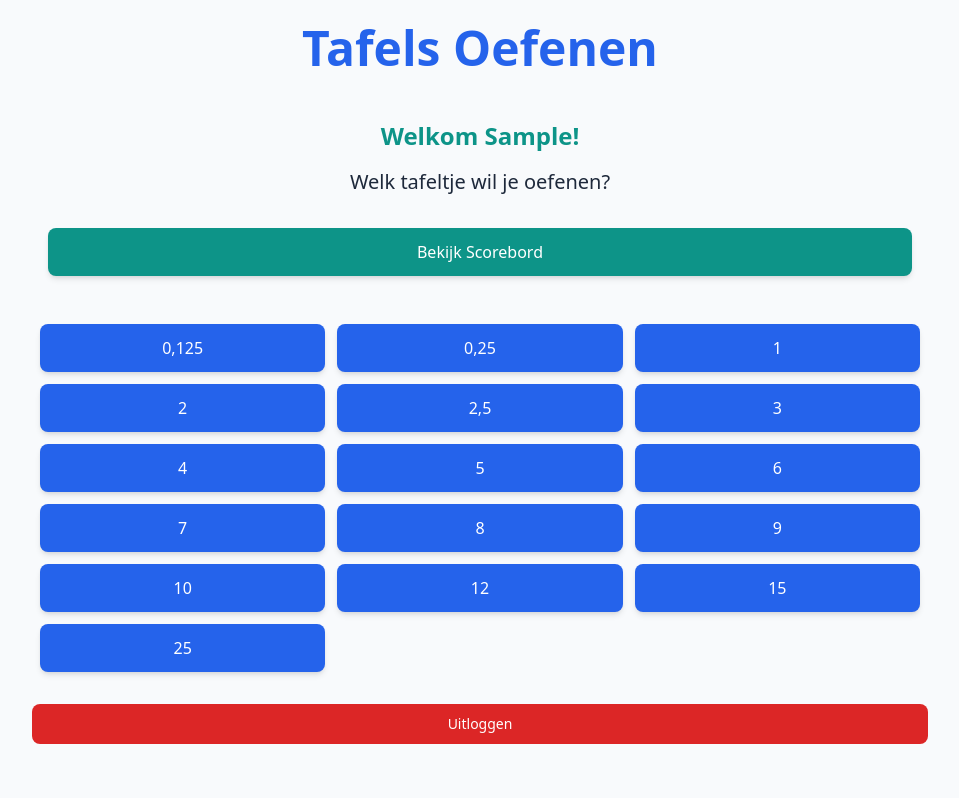
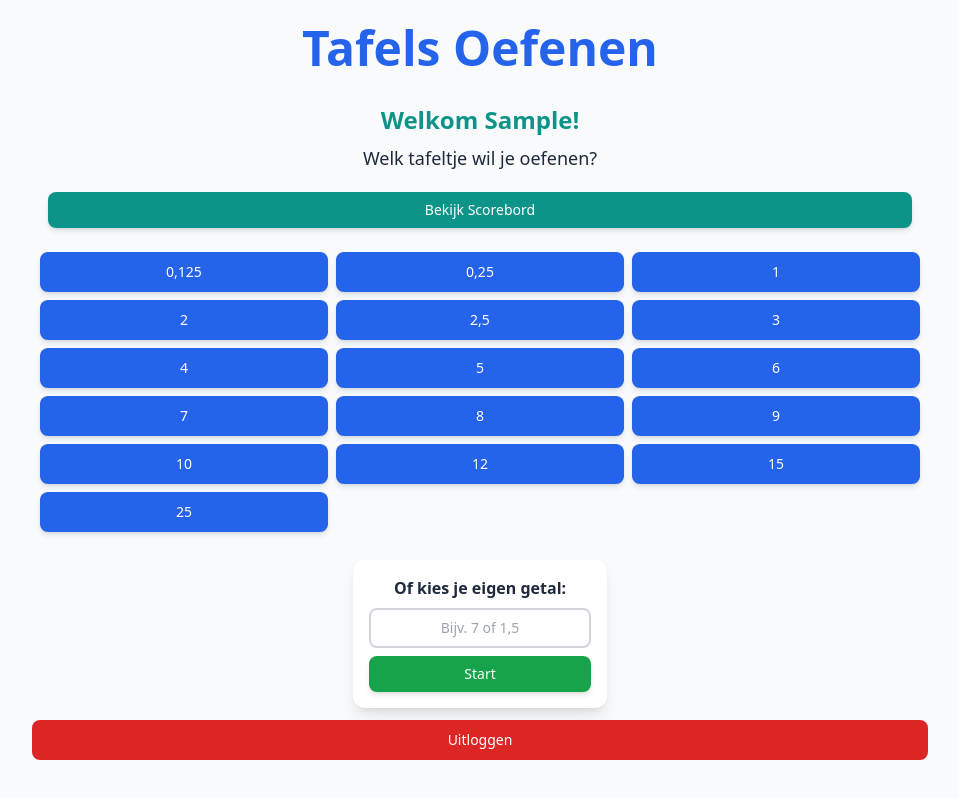
Before and after one commit to edwinbulter/multiplication-trainer, a React (Vite) app: page / in a window 1280 px wide. Both pictures are taken after typing "Sample" into the empty fields and a click on the button "Start". Shown: the whole page, without its empty margins (160-1119 px from the left). Built offline with nearby package versions, Linux system fonts and the light colour scheme.

Commit message:
Vrije keuze optie in startscherm

```diff
--- a/src/App.jsx
+++ b/src/App.jsx
@@ -14,6 +14,7 @@ const App = () => {
   const [feedback, setFeedback] = useState('');
   const [feedbackType, setFeedbackType] = useState('');
   const [isMobile, setIsMobile] = useState(false);
+  const [customTable, setCustomTable] = useState('');
 
   // Detect if virtual keyboard should be shown (mobile screens)
   useEffect(() => {
@@ -96,6 +97,16 @@ const App = () => {
     setIsComplete(false);
   };
 
+  // Handle custom table submission
+  const handleCustomTableSubmit = (e) => {
+    e.preventDefault();
+    const tableValue = parseFloat(customTable.replace(',', '.'));
+    if (!isNaN(tableValue) && tableValue > 0) {
+      startPractice(tableValue);
+      setCustomTable('');
+    }
+  };
+
   // Handle answer submission
   const handleSubmit = (e) => {
     e.preventDefault();
@@ -159,22 +170,47 @@ const App = () => {
           </form>
         </div>
       ) : !selectedTable && !showScores ? (
-        <div className="my-8 flex flex-col items-stretch w-full text-center max-w-4xl">
-          <h2 className="text-teal-600 text-3xl mb-6 font-semibold sm:text-2xl sm:mb-4">Welkom {username}!</h2>
-          <h3 className="text-slate-800 text-2xl mb-4 sm:text-xl">Welk tafeltje wil je oefenen?</h3>
-          <button className="bg-teal-600 text-white border-none rounded-lg px-6 py-3 text-base cursor-pointer transition-all hover:bg-teal-700 hover:shadow-lg shadow-md mx-4 my-4" onClick={() => setShowScores(true)}>
+        <div className="my-4 flex flex-col items-stretch w-full text-center max-w-4xl">
+          <h2 className="text-teal-600 text-3xl mb-3 font-semibold sm:text-2xl sm:mb-2">Welkom {username}!</h2>
+          <h3 className="text-slate-800 text-xl mb-3 sm:text-lg">Welk tafeltje wil je oefenen?</h3>
+          <button className="bg-teal-600 text-white border-none rounded-lg px-4 py-2 text-sm cursor-pointer transition-all hover:bg-teal-700 hover:shadow-lg shadow-md mx-4 my-2" onClick={() => setShowScores(true)}>
             Bekijk Scorebord
           </button>
-          <div className="grid grid-cols-3 gap-4 my-8 px-4 w-full text-center sm:gap-3 sm:px-2 xs:gap-2">
+          <div className="grid grid-cols-3 gap-3 my-4 px-4 w-full text-center sm:gap-2 sm:px-2 xs:gap-2">
             {[0.125, 0.25, 1, 2, 2.5, 3, 4, 5, 6, 7, 8, 9, 10, 12, 15, 25].map((num) => (
               <button
                 key={num}
                 onClick={() => startPractice(num)}
-                className="bg-blue-600 text-white border-none rounded-lg p-4 text-lg cursor-pointer transition-all hover:bg-blue-700 hover:-translate-y-0.5 hover:shadow-lg w-full flex items-center justify-center text-center break-words shadow-md sm:p-3 sm:text-base sm:min-h-12 xs:p-2 xs:text-sm xs:min-h-10"
+                className="bg-blue-600 text-white border-none rounded-lg p-3 text-base cursor-pointer transition-all hover:bg-blue-700 hover:-translate-y-0.5 hover:shadow-lg w-full flex items-center justify-center text-center break-words shadow-md sm:p-2 sm:text-sm sm:min-h-10 xs:p-1.5 xs:text-xs xs:min-h-8"
               >
                 {num.toString().replace('.', ',')}
               </button>
             ))}
+          </div>
+
+          <div className="bg-white rounded-xl p-4 shadow-lg my-3 mx-auto max-w-md">
+            <h4 className="text-slate-800 text-lg mb-2 font-semibold sm:text-base">Of kies je eigen getal:</h4>
+            <form onSubmit={handleCustomTableSubmit} className="flex flex-row items-center gap-2 sm:flex-col sm:gap-2">
+              <input
+                type="text"
+                value={customTable}
+                onChange={(e) => {
+                  // Allow numbers, decimals with comma or dot
+                  const value = e.target.value;
+                  if (value === '' || /^\d*[,.]?\d*$/.test(value)) {
+                    setCustomTable(value);
+                  }
+                }}
+                placeholder="Bijv. 7 of 1,5"
+                className="flex-1 p-2 text-base border-2 border-gray-300 rounded-lg text-center focus:border-blue-600 focus:outline-none text-gray-900 sm:w-full sm:text-sm"
+              />
+              <button
+                type="submit"
+                className="bg-green-600 text-white border-none rounded-lg px-4 py-2 text-base cursor-pointer transition-all hover:bg-green-700 hover:shadow-lg shadow-md sm:w-full sm:text-sm"
+              >
+                Start
+              </button>
+            </form>
           </div>
           <button className="bg-red-600 text-white border-none rounded-lg px-5 py-2.5 text-sm cursor-pointer transition-all hover:bg-red-700" onClick={() => {
             setUsername('');
```
